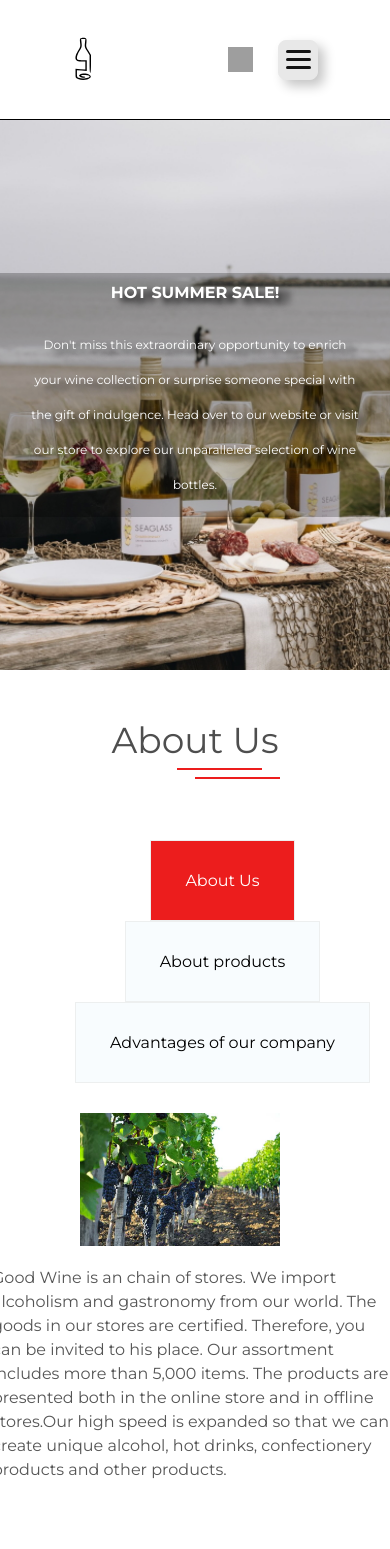
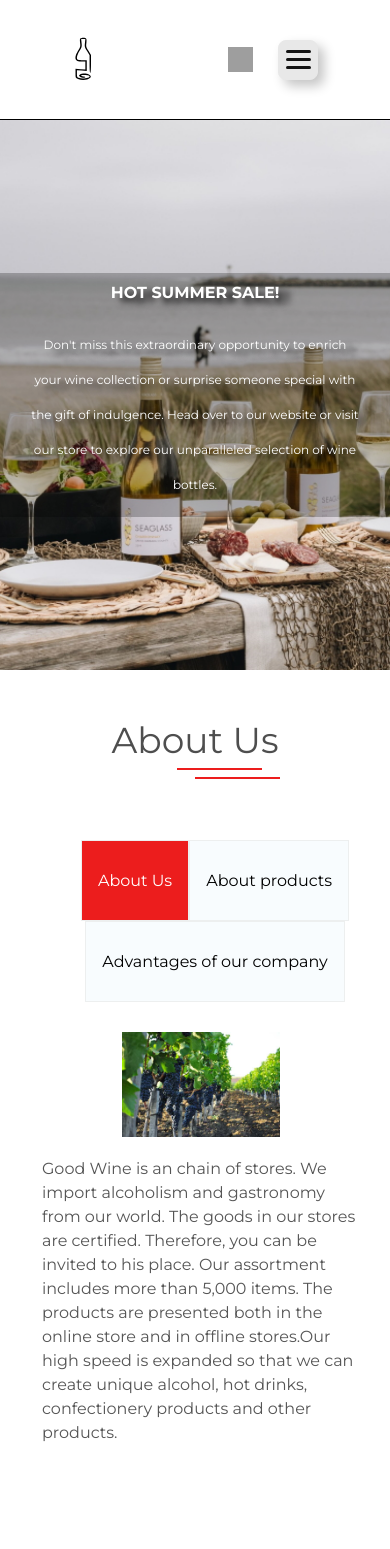
Before and after one commit to someHarry/fe-102-final-project, a React (Create React App) app in the folder client/: page / in a window 390 px wide. Shown: the top 1549 px of the page. Built offline with nearby package versions, Linux system fonts and the light colour scheme; grey boxes are pictures that could not be loaded; a web font is replaced by a local one.

Commit message:
fix adaptive

```diff
--- a/client/src/Components/AboutUs/AboutUs.jsx
+++ b/client/src/Components/AboutUs/AboutUs.jsx
@@ -32,7 +32,7 @@ function AboutUs() {
     <section className="aboutUs">
       <h3 className="aboutUs-title">About Us</h3>
       <div className="aboutUs-block">
-        <ul className="aboutUs-list-item">
+        <ul className="aboutUs-list">
           {tabsData.map((tab) => (
             <li
               key={tab.id}
--- a/client/src/Components/AboutUs/AboutUs.scss
+++ b/client/src/Components/AboutUs/AboutUs.scss
@@ -42,85 +42,69 @@
     }
   }
 }
+
 .aboutUs-block {
   margin: 0 auto;
   max-width: 1200px;
-  height: 400px;
-  @media (max-width: 992px) {
-    max-width: 950px;
-  }
-  @media (max-width: 769px) {
-    max-width: 750px;
-    margin-bottom: 50px;
-  }
-  @media (max-width: 604px) {
-    margin-bottom: 120px;
-  }
-  @media (max-width: 435px) {
-    margin-bottom: 260px;
-  }
-    @media (max-width: 360px) {
-      margin-bottom: 295px;
-    }
+  padding-bottom: 50px;
 }
 
-.aboutUs-list-item {
+.aboutUs-list {
   display: flex;
-  align-items: center;
   font-weight: 400;
-  font-size: 15.9859px;
+  font-size: 16px;
   line-height: 39px;
-  text-align: center;
   margin-top: 80px;
   margin-bottom: 30px;
-  margin-left: 90px;
-  @media (max-width: 992px) {
-    margin-left: 70px;
+  justify-content: center;
+  @media (max-width: 768px) {
+    flex-wrap: wrap;
   }
 
-  @media (max-width: 768px) {
-    margin-left: 15px;
-    flex-wrap: wrap;
-    justify-content: center;
-  }
   .aboutUs-list__items {
     background: #f8fcfe;
     border: 1px solid #edefef;
-    padding: 20px 90px 20px;
+    padding: 20px 90px;
     position: relative;
-    @media (max-width: 992px) {
-      padding: 20px 60px 20px;
+    @media (max-width: 1011px) {
+      padding: 20px 60px;
     }
-    @media (max-width: 769px) {
-      padding: 20px 34px 20px;
+    @media (max-width: 831px) {
+      padding: 20px 34px;
     }
+    @media (max-width: 675px) {
+      padding: 20px 16px;
+    }
+    @media (max-width: 308px) {
+    padding: 20px 10px;
+    }
+
     &:hover {
       border: 1.5px solid #ec1d1d;
     }
   }
 }
+
 .aboutUs-list__items.active {
   background: #ec1d1d !important;
   color: #ffffff;
 }
+
 .aboutUs-content {
   display: flex;
-  @media (max-width: 520px) {
+  justify-content: center;
+  @media (max-width: 567px) {
     flex-direction: column;
     align-items: center;
   }
+
   .aboutUs-content-img {
     max-width: 300px;
     max-height: 200px;
     margin-right: 55px;
-    margin-left: 42px;
-    @media (max-width: 992px) {
-      margin-left: 80px;
-    }
-
+    padding-left: 42px;
     @media (max-width: 768px) {
-      margin-left: 0;
-    max-width: 250px;
+      max-width: 250px;
       max-height: 150px;
       margin-right: 30px;
       margin-bottom: 20px;
@@ -130,15 +114,17 @@
       max-height: 150px;
     }
   }
+
   .aboutUs-content-text {
     font-weight: 400;
     font-size: 18px;
     line-height: 24px;
     color: #555555;
-    margin-left: -18px;
-    @media (max-width: 992px) {
+    padding-right: 42px;
+    @media (max-width: 567px) {
       font-size: 16px;
-      margin-left: -8px;
+      padding-left: 42px;
+      padding-right: 32px;
     }
   }
 }
```
